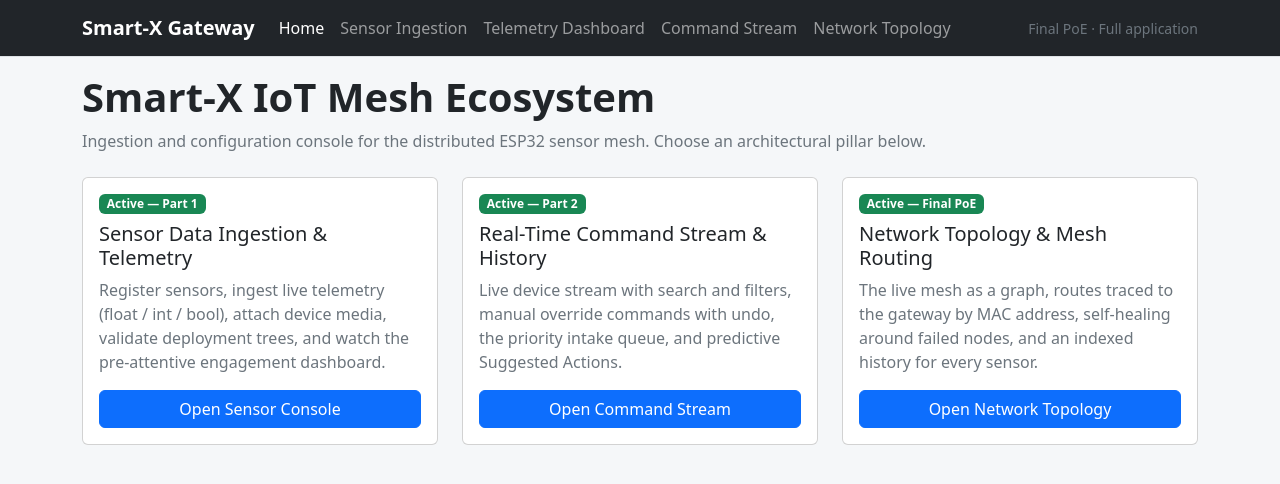
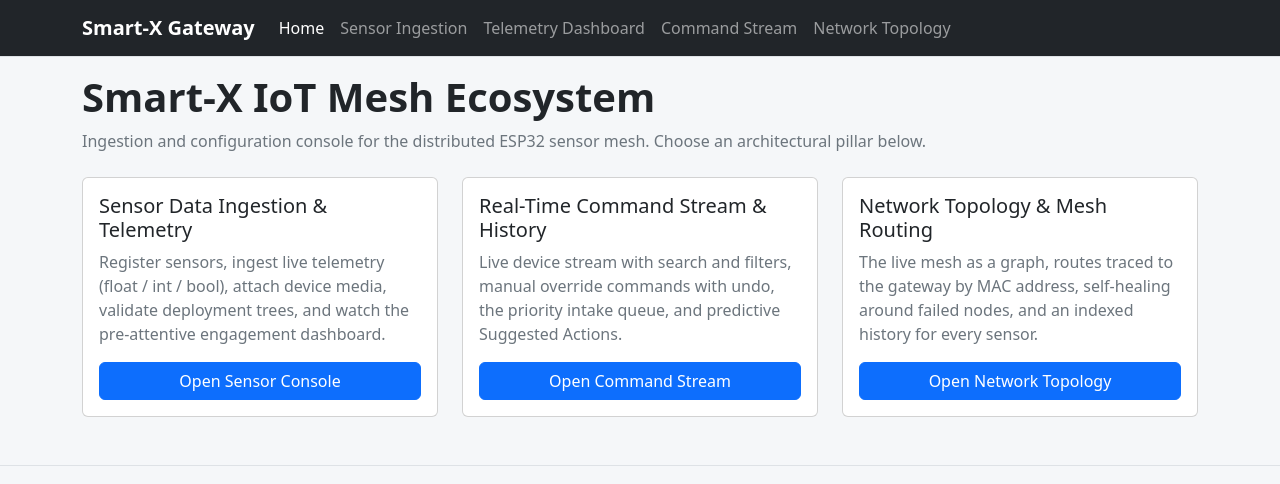
Before and after one commit to ThatoGumede/Smartx, an ASP.NET Core app: page / in a window 1280 px wide. Shown: the top 484 px of the page. Run offline with ASP.NET Core 8, Linux system fonts and the light colour scheme.

Commit message:
Editing landed page

```diff
--- a/src/SmartX.Client/Pages/Index.cshtml
+++ b/src/SmartX.Client/Pages/Index.cshtml
@@ -6,6 +6,7 @@
 
 <div class="mb-4">
     <h1 class="display-6 fw-bold">Smart-X IoT Mesh Ecosystem</h1>
+
     <p class="text-secondary">
         Ingestion and configuration console for the distributed ESP32 sensor mesh. Choose an
         architectural pillar below.
@@ -16,7 +17,6 @@
     <div class="col-md-4">
         <div class="card h-100 pillar-card pillar-enabled">
             <div class="card-body d-flex flex-column">
-                <span class="badge bg-success mb-2 align-self-start">Active &mdash; Part 1</span>
                 <h5 class="card-title">Sensor Data Ingestion &amp; Telemetry</h5>
                 <p class="card-text text-secondary flex-grow-1">
                     Register sensors, ingest live telemetry (float / int / bool), attach device
@@ -31,7 +31,6 @@
     <div class="col-md-4">
         <div class="card h-100 pillar-card pillar-enabled">
             <div class="card-body d-flex flex-column">
-                <span class="badge bg-success mb-2 align-self-start">Active &mdash; Part 2</span>
                 <h5 class="card-title">Real-Time Command Stream &amp; History</h5>
                 <p class="card-text text-secondary flex-grow-1">
                     Live device stream with search and filters, manual override commands with undo,
@@ -45,7 +44,6 @@
     <div class="col-md-4">
         <div class="card h-100 pillar-card pillar-enabled">
             <div class="card-body d-flex flex-column">
-                <span class="badge bg-success mb-2 align-self-start">Active &mdash; Final PoE</span>
                 <h5 class="card-title">Network Topology &amp; Mesh Routing</h5>
                 <p class="card-text text-secondary flex-grow-1">
                     The live mesh as a graph, routes traced to the gateway by MAC address, self-healing
--- a/src/SmartX.Client/Pages/Shared/_Layout.cshtml
+++ b/src/SmartX.Client/Pages/Shared/_Layout.cshtml
@@ -31,7 +31,7 @@
                         <li class="nav-item"><a class="nav-link" data-path="/CommandStream" asp-page="/CommandStream">Command Stream</a></li>
                         <li class="nav-item"><a class="nav-link" data-path="/Topology" asp-page="/Topology">Network Topology</a></li>
                     </ul>
-                    <span class="navbar-text small text-secondary">Final PoE &middot; Full application</span>
+
                 </div>
             </div>
         </nav>
```
